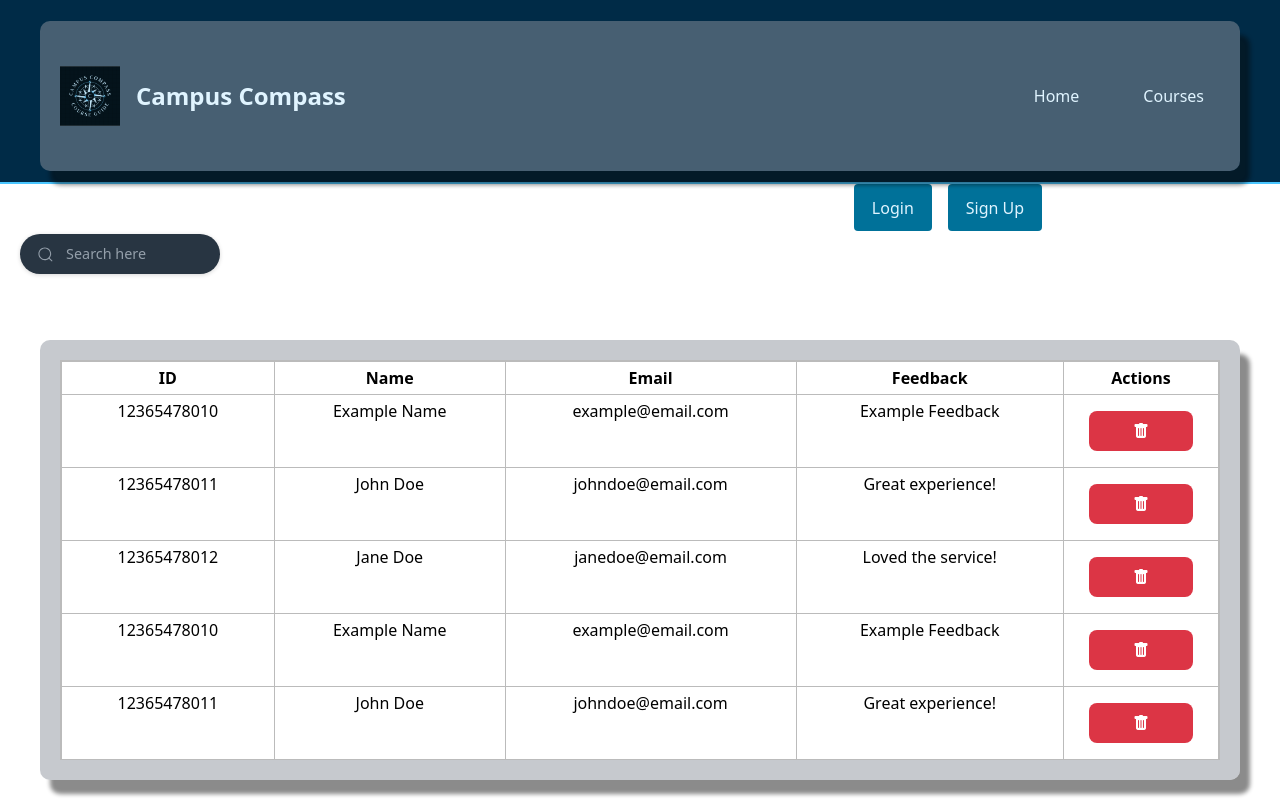
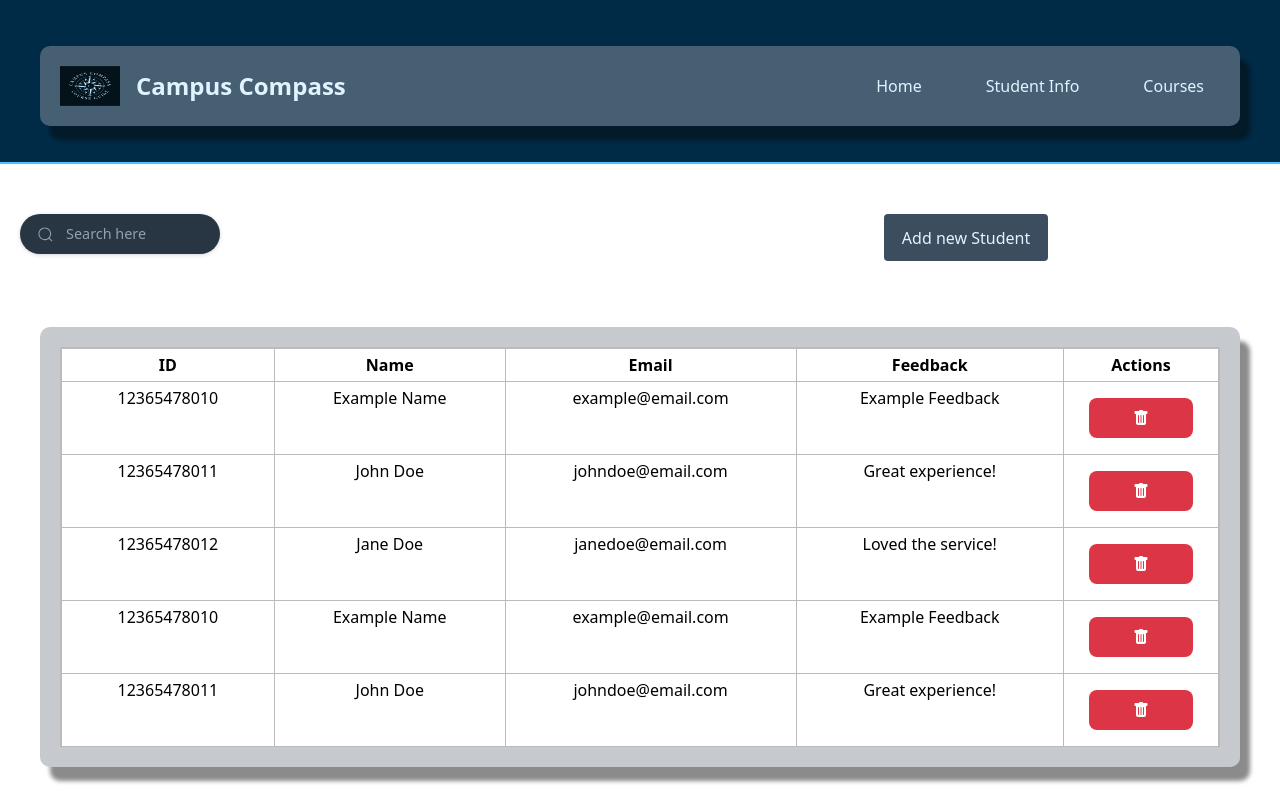
Before and after one commit to e-tours-ventures/Campus-Compass, a React (Create React App) app: page /Admin in a window 1280 px wide. Built offline with nearby package versions, Linux system fonts and the light colour scheme; a web font is replaced by a local one.

Commit message:
changes added

```diff
--- a/src/Admin panel/AdminHeader/AdminHeader.css
+++ b/src/Admin panel/AdminHeader/AdminHeader.css
@@ -1,15 +1,15 @@
 /* ---------------- OVERALL HEADER STYLING ---------------- */
 .header {
-  background-color: #002b47; /* Dark navy blue */
+  background-color: #002b47;
   padding: 1rem;
   display: flex;
   justify-content: center;
   align-items: center;
-  color: #e0f4ff; /* Light blue text */
+  color: #e0f4ff;
   position: sticky;
   top: 0;
   z-index: 1000;
-  border-bottom: 2px solid #4ac6ff; /* Subtle border */
+  border-bottom: 2px solid #4ac6ff;
 }
 
 .container {
@@ -30,8 +30,8 @@
 
 .logo-image {
 
-  width: 60px; /* Adjust logo size */
-  height: auto;
+  width: 60px;
+  height: 40px;
 }
 
 .logo-text {
@@ -89,52 +89,6 @@
 
 .header-link:hover {
   color: #4ac6ff; /* Hover state */
-}
-
-/* ---------------- AUTH BUTTONS ---------------- */
-
-.auth-buttons {
-  display: flex;
-  gap: 1rem;
-  justify-content: center; /* Center the buttons */
-  align-items: center;
-  margin-top: 0;
-}
-
-.auth-buttons .login-btn,
-.auth-buttons .signup-btn {
-  padding: 0.6rem 1rem; /* Slightly larger padding for a modern look */
-  border: 2px solid transparent; /* Add border for the active effect */
-  border-radius: 4px; /* Subtle rounding for smooth edges */
-  font-size: 1rem; /* Increase font size */
-  font-weight: 500;
-  cursor: pointer;
-  transition: all 0.3s ease-in-out; /* Smooth transition for hover and active states */
-  text-decoration: none; /* Remove any underline from button links */
-  /*text-transform: uppercase;  Make text look more prominent */
-}
-
-.auth-buttons .login-btn {
-  background-color: #007199;
-  color: #e0f4ff;
-}
-
-.auth-buttons .signup-btn {
-  background-color: #007199;
-  color: #e0f4ff;
-}
-
-.auth-buttons .login-btn:hover,
-.auth-buttons .signup-btn:hover {
-  background-color: #005f80;
-  transform: scale(1.05); /* Slight zoom effect on hover */
-}
-
-.auth-buttons .login-btn.active,
-.auth-buttons .signup-btn.active {
-  border-color: #ffffff !important; /* White border for active button */
-  background-color: #004f66; /* Darker shade for active state */
-  color: #ffffff; /* Bright text for better contrast */
 }
 
 /* ---------------- RESPONSIVE DESIGN ---------------- */
@@ -197,9 +151,6 @@
     padding: 1rem 0;
   }
 
-  .auth-buttons {
-    display: none; /* Hide auth buttons for small screens */
-  }
 }
 
 /* Small Mobile Devices */
@@ -233,7 +184,4 @@
 
   }
 
-  .auth-buttons {
-    display: none;
-  }
 }
--- a/src/Admin panel/AdminHeader/AdminHeader.js
+++ b/src/Admin panel/AdminHeader/AdminHeader.js
@@ -25,15 +25,10 @@ function AdminHeader() {
         <nav className="nav-links">
           <ul>
             <li>Home</li>
+            <li>Student Info</li>
             <li>Courses</li>
           </ul>
         </nav>
-
-        {/* Login & Signup Buttons
-        <div className="auth-buttons">
-          <button className="login-btn" onClick={openLogin}>Login</button>
-          <button className="signup-btn" onClick={openSignup}>Sign Up</button>
-        </div>*/}
 
 
       </div>
--- a/src/Admin panel/AdminView.css
+++ b/src/Admin panel/AdminView.css
@@ -52,7 +52,10 @@ h2 {
     border-collapse: collapse;
     margin-bottom: 10px;
 }
-
+thead{
+    position: sticky;
+    top: 0;
+}
 .table th,
 .table td {
     padding: 4px 25px;
@@ -204,8 +207,7 @@ svg {
     gap: 1rem;
   }
 
-  .auth-buttons .login-btn,
-  .auth-buttons .signup-btn {
+  .auth-buttons .login-btn{
     padding: 0.6rem 1rem;
     border: 2px solid transparent;
     border-radius: 4px;
@@ -218,23 +220,21 @@ svg {
   }
 
   .auth-buttons .login-btn {
-    background-color: #007199;
+    background-color: #3b4d5f;
     color: #e0f4ff;
   }
 
-  .auth-buttons .signup-btn {
+  /* .auth-buttons .signup-btn {
     background-color: #007199;
     color: #e0f4ff;
-  }
+  } */
 
-  .auth-buttons .login-btn:hover,
-  .auth-buttons .signup-btn:hover {
+  .auth-buttons .login-btn:hover{
     background-color: #005f80;
     transform: scale(1.05);
   }
 
-  .auth-buttons .login-btn.active,
-  .auth-buttons .signup-btn.active {
+  .auth-buttons .login-btn.active{
     border-color: #ffffff !important;
     background-color: #004f66;
     color: #ffffff;
--- a/src/Admin panel/AdminView.js
+++ b/src/Admin panel/AdminView.js
@@ -8,12 +8,15 @@ function AdminView() {
         { id: "12365478012", name: "Jane Doe", email: "janedoe@email.com", feedback: "Loved the service!" },
         { id: "12365478010", name: "Example Name", email: "example@email.com", feedback: "Example Feedback" },
         { id: "12365478011", name: "John Doe", email: "johndoe@email.com", feedback: "Great experience!" },
+        { id: "12365478012", name: "Jane Doe", email: "janedoe@email.com", feedback: "Loved the service!" },
+        { id: "12365478010", name: "Example Name", email: "example@email.com", feedback: "Example Feedback" },
+        { id: "12365478011", name: "John Doe", email: "johndoe@email.com", feedback: "Great experience!" },
         { id: "12365478012", name: "Jane Doe", email: "janedoe@email.com", feedback: "Loved the service!" }
     ];
 
     return (
         <>
-            <div className="row">
+            {/* <div className="row"> */}
                 <AdminHeader />
 
                 {/* <AdminHeader /> */}
@@ -42,8 +45,8 @@ function AdminView() {
 
                     <div className="col-6 col-md-6 mb-3">
                         <div className="auth-buttons">
-                            <button className="login-btn" >Login</button>
-                            <button className="signup-btn" >Sign Up</button>
+                            <button className="login-btn" >Add new Student</button>
+                            {/* <button className="signup-btn" >Sign Up</button> */}
                         </div>
                     </div>
                 </div>
@@ -78,7 +81,7 @@ function AdminView() {
                         </table>
                     </div>
                 </div>
-            </div>
+            {/* </div> */}
         </>
     );
 }
```
